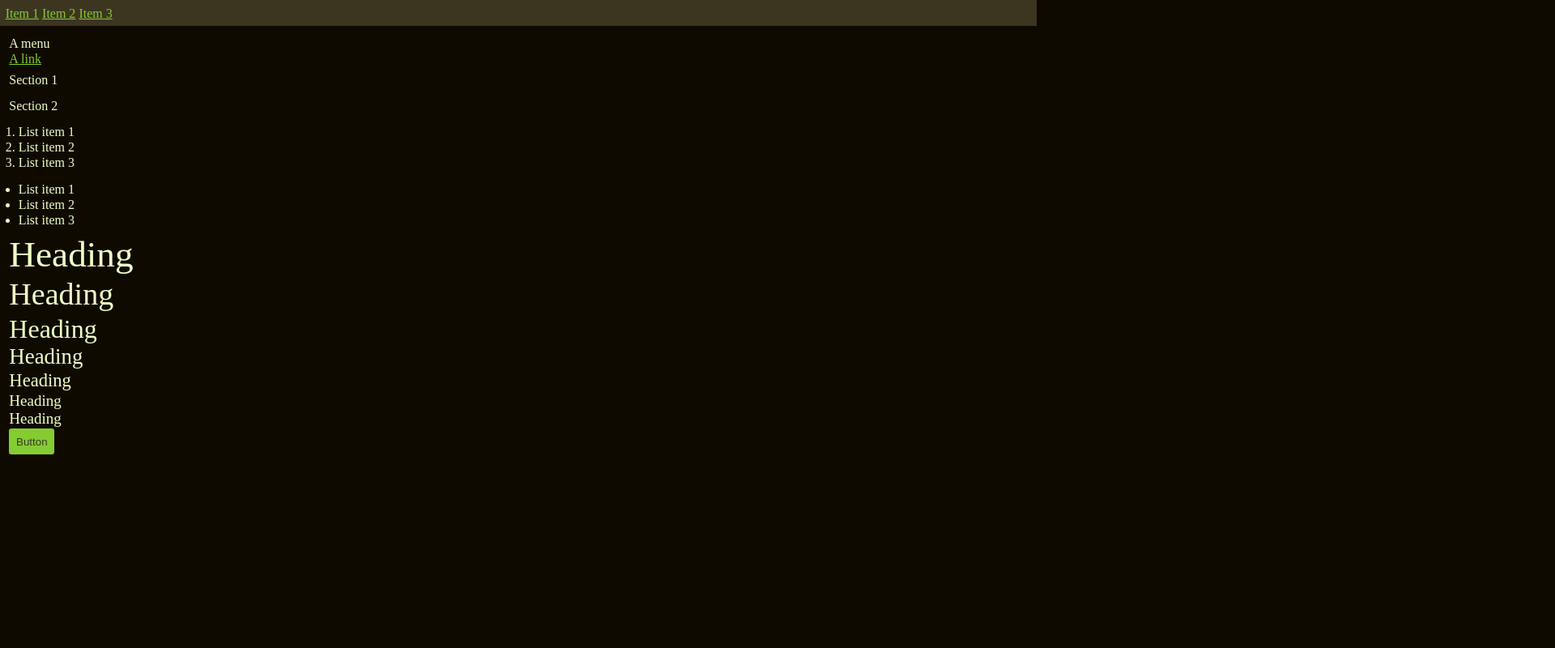
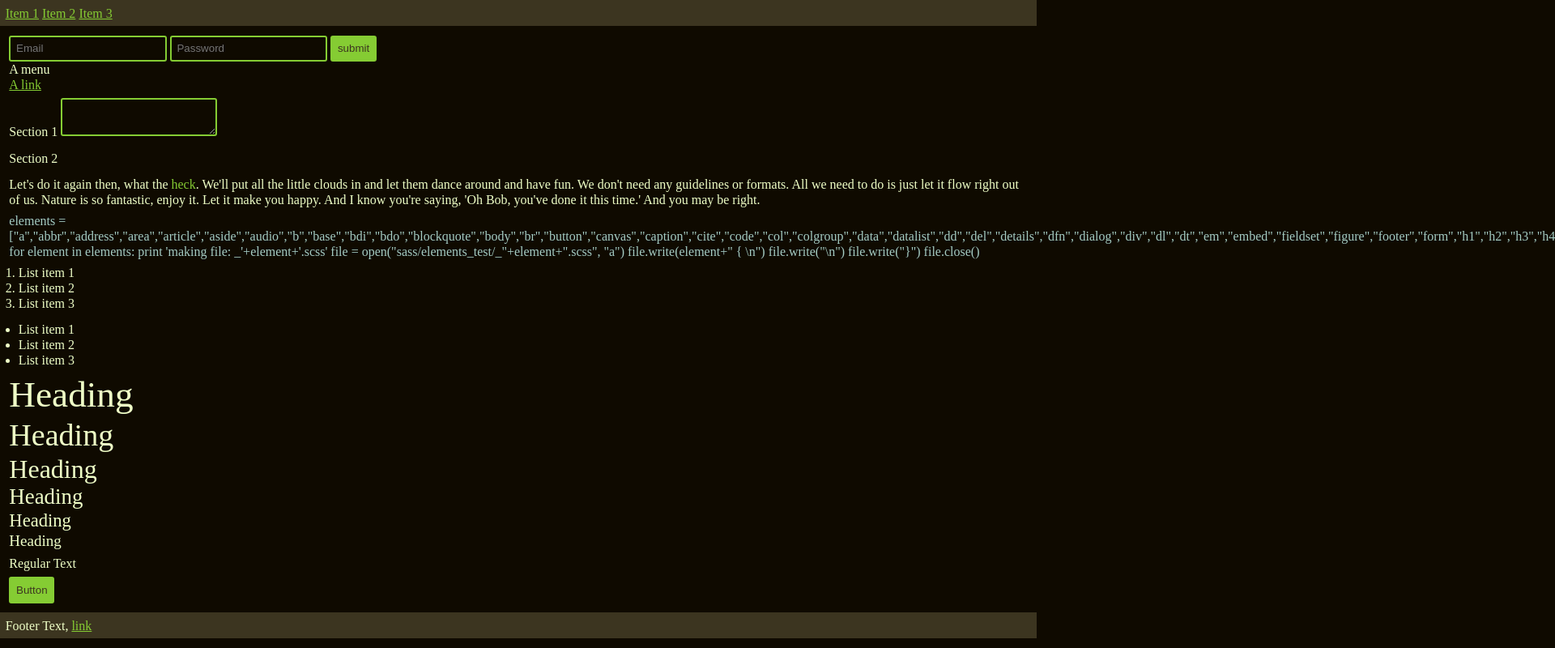
Before and after one commit to patomation/sass-boilerplate, a website built with webpack: page demo/index.html in a window 1280 px wide. Shown: the top 800 px of the page at 81% size, 1920 px wide, since content can reach past the window. Built offline with nearby package versions, Linux system fonts and the light colour scheme.

Commit message:
demo page updated

```diff
--- a/demo/index.html
+++ b/demo/index.html
@@ -15,17 +15,42 @@
 
     <main>
 
+      <form>
+        <input placeholder="Email" type="email"></input>
+        <input placeholder="Password" type="password"></input>
+        <button>submit</button>
+      </form>
+
+
       <menu>A menu</menu>
 
       <a href="#">A link</a>
 
+
       <section>
         Section 1
+        <textarea row="5"></textarea>
       </section>
 
       <section>
         Section 2
       </section>
+
+      <p>
+        Let's do it again then, what the <strong>heck</strong>. We'll put all the little clouds in and let them dance around and have fun. We don't need any guidelines or formats. All we need to do is just let it flow right out of us. Nature is so fantastic, enjoy it. Let it make you happy. And I know you're saying, 'Oh Bob, you've done it this time.' And you may be right.
+      </p>
+
+      <code type="text/python">
+        elements = ["a","abbr","address","area","article","aside","audio","b","base","bdi","bdo","blockquote","body","br","button","canvas","caption","cite","code","col","colgroup","data","datalist","dd","del","details","dfn","dialog","div","dl","dt","em","embed","fieldset","figure","footer","form","h1","h2","h3","h4","h5","h6","head","header","hgroup","hr","html","i","iframe","img","input","ins","kbd","keygen","label","legend","li","link","main","map","mark","menu","menuitem","meta","meter","nav","noscript","object","ol","optgroup","option","output","p","param","pre","progress","q","rb","rp","rt","rtc","ruby","s","samp","script","section","select","small","source","span","strong","style","sub","summary","sup","table","tbody","td","template","textarea","tfoot","th","thead","time","title","tr","track","u","ul","var","video","wbr"]
+
+        for element in elements:
+            print 'making file: _'+element+'.scss'
+            file = open("sass/elements_test/_"+element+".scss", "a")
+            file.write(element+" { \n")
+            file.write("\n")
+            file.write("}")
+            file.close()
+      </code>
 
       <ol>
         <li>List item 1</li>
@@ -45,10 +70,13 @@
       <h4>Heading</h4>
       <h5>Heading</h5>
       <h6>Heading</h6>
-      <h6>Heading</h6>
-
+      <p>Regular Text</p>
       <button>Button</button>
 
     </main>
+    <footer>
+      Footer Text,
+      <a href="#">link</a>
+    </footer>
   </body>
 </html>
```
